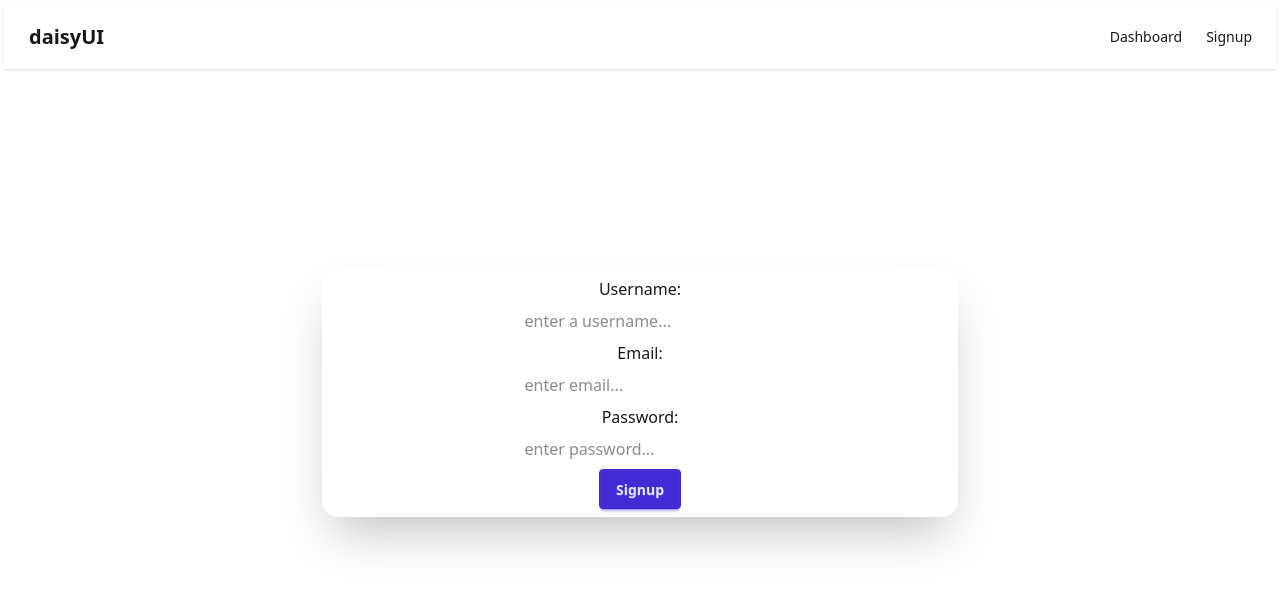
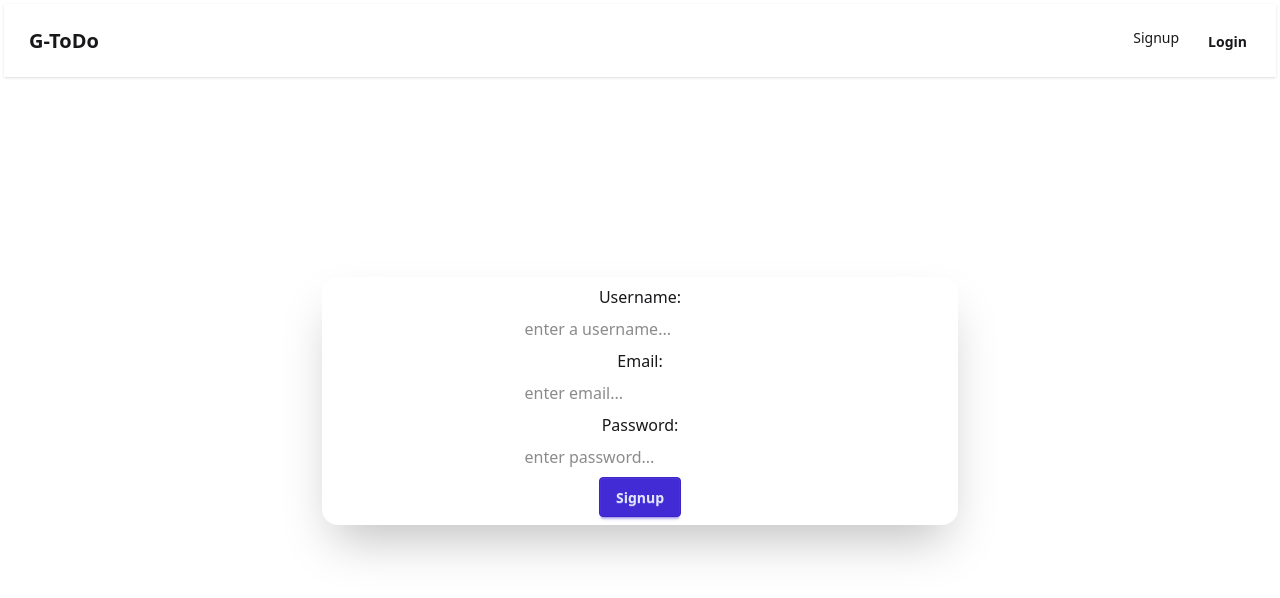
Before and after one commit to JGuzman87/jorges-todos, a React (Vite) app: page /signup in a window 1280 px wide. Shown: the top 598 px of the page. Built offline with nearby package versions, Linux system fonts and the light colour scheme; no server answers.

Commit message:
added authentication

```diff
--- a/src/App.jsx
+++ b/src/App.jsx
@@ -1,15 +1,48 @@
 import { Route, Routes, Link } from "react-router-dom";
-
+import { useQuery, useMutation, useQueryClient } from "@tanstack/react-query";
 import { supabase } from "./lib/supabaseClient";
+import { useEffect, useState } from "react";
 import Nav from "./components/Nav";
 import Home from "./pages/Home";
 import Dashboard from "./pages/Dashboard";
 import Signup from "./pages/Signup";
 
 function App() {
+  const queryClient = useQueryClient();
+
+const [session, setSession] = useState(null);
+
+const getSession = async () => {
+   const currentSession = await supabase.auth.getSession();
+
+}
+
+useEffect(() => {
+ getSession();
+
+ const {data: authListener} = supabase.auth.onAuthStateChange(
+  (_event, session ) => {
+    setSession(session);
+  }
+ );
+
+ return () => {
+  authListener.subscription.unsubscribe();
+ }
+
+},[])
+
+
+
+  // const { data  }  = useQuery({
+  //   queryKey: ['list'],
+  //   queryFn: fetchSession,
+  // })
+
   return (
     <div className="flex flex-col ">
-      <Nav />
+      {session && <p>HI</p>}
+      <Nav session={session} />
       <Routes>
         <Route path="/" element={<Home />} />
         <Route path="/dashboard" element={<Dashboard />} />
--- a/src/components/LoginForm.jsx
+++ b/src/components/LoginForm.jsx
@@ -1,6 +1,7 @@
 import { motion, AnimatePresence } from "framer-motion";
 import { useQuery, useMutation, useQueryClient } from "@tanstack/react-query";
 import { supabase } from "../lib/supabaseClient";
+import { useNavigate } from 'react-router-dom';
 
 import { useState } from "react";
 
@@ -10,31 +11,35 @@ const LoginForm = () => {
     password: "",
   });
 
+  const navigate = useNavigate();
+
+    const handleChange = (e) => {
+      const { name, value } = e.target;
+
+      setUser((prev) => ({ ...prev, [name]: value }));
+    };
+
+
   const handleSubmit = async (e) => {
     e.preventDefault();
 
-    const { error } = await supabase
-      .from("users")
-      .insert([{ email: user.email, password: user.password }])
-      .select();
+  const { error } = await supabase.auth.signInWithPassword({
+    email: user.email,
+    password: user.password,
+  });
 
     if (error) {
       throw new Error("Error adding user");
     } else {
-        await supabase.auth.signInWithPassWord({
-            email: user.email,
-            password: user.password
-        })
-      console.log(user);
+     navigate('/dashboard')
+
       setUser({ email: "", password: "" });
     }
   };
 
-  const handleChange = (e) => {
-    const { name, value } = e.target;
 
-    setUser((prev) => ({ ...prev, [name]: value }));
-  };
+
+
 
   return (
     <>
@@ -49,6 +54,7 @@ const LoginForm = () => {
           value={user.email}
           placeholder="enter email..."
           onChange={handleChange}
+          required
         />
         <label htmlFor="password">Password: </label>
         <input
@@ -57,6 +63,7 @@ const LoginForm = () => {
           value={user.password}
           placeholder="enter password..."
           onChange={handleChange}
+          required
         />
         <button type="submit" className="btn btn-success">
           Login
--- a/src/components/Nav.jsx
+++ b/src/components/Nav.jsx
@@ -1,21 +1,59 @@
 import { Link } from 'react-router-dom'
-const Nav = () => {
+import { supabase } from '../lib/supabaseClient';
+import { useNavigate } from 'react-router-dom';
+import { useEffect } from 'react';
+const Nav = ({session}) => {
+
+ const navigate = useNavigate();
+  const signOut = async () => {
+    await supabase.auth.signOut();
+
+    navigate('/')
+  }
+
+  useEffect(() => {
+    if (!session) {
+      return;
+    } else {
+      console.log(session.data)
+    }
+
+  }, [])
+
   return (
     <>
       <div className="navbar bg-base-100 shadow-sm">
         <div className="flex-1">
           <Link className="btn btn-ghost text-xl" to="/">
-            daisyUI
+            G-ToDo
           </Link>
         </div>
         <div className="flex-none">
           <ul className="menu menu-horizontal px-1">
             <li>
-              <Link to="/dashboard">Dashboard</Link>
+             { session && <Link to="/dashboard">Dashboard</Link>}
             </li>
-
             <li>
-              <Link to="/signup">Signup</Link>
+              {!session && <Link to="/signup">Signup</Link>}
+            </li>{" "}
+            <li>
+              {session ? (
+                <button
+                  type="button"
+                  className="btn btn-ghost"
+                  onClick={signOut}
+                >
+                  Logout
+                </button>
+              ) : (
+                <button
+                  type="button"
+                  className="btn btn-ghost"
+                  onClick={() => navigate('/')}
+                >
+                  Login
+                </button>
+              )}
             </li>
           </ul>
         </div>
--- a/src/components/SignupForm.jsx
+++ b/src/components/SignupForm.jsx
@@ -1,35 +1,47 @@
-import  { useState } from 'react';
-import { motion } from 'framer-motion';
-import { supabase} from '../lib/supabaseClient';
+import { useState } from "react";
+import { motion } from "framer-motion";
+
 
 const SignupForm = () => {
-
   const [signup, setSignup] = useState({
-        username: '',
-        email: '',
-        password: ''
+    username: "",
+    email: "",
+    password: "",
   });
 
   const handleChange = (e) => {
-        const {name, value} = e.target;
+    const { name, value } = e.target;
 
-        setSignup(prev => ({...prev, [name]: value}))
+    setSignup((prev) => ({ ...prev, [name]: value }));
   };
 
   const handleSubmit = async (e) => {
     e.preventDefault();
-       console.log(signup)
+
+    const { error } = await supabase.auth.signUp({
+     name: signup.username,
+      email: signup.email,
+      password: signup.password,
+    });
+
+    if (error) {
+      throw new Error(error.message);
+    } else {
+      console.log(signup);
 
       setSignup({
         username: "",
         email: "",
         password: "",
       });
-
     }
+  };
   return (
     <>
-    <form className='flex flex-col md:w-1/2 items-center m-auto mt-50 rounded-2xl shadow-2xl p-2 gap-2' onSubmit={handleSubmit}>
+      <form
+        className="flex flex-col md:w-1/2 items-center m-auto mt-50 rounded-2xl shadow-2xl p-2 gap-2"
+        onSubmit={handleSubmit}
+      >
         <label htmlFor="username">Username: </label>
         <input
           type="text"
@@ -37,6 +49,7 @@ const SignupForm = () => {
           value={signup.username}
           placeholder="enter a username..."
           onChange={handleChange}
+          required
         />
         <label htmlFor="email">Email: </label>
         <input
@@ -45,6 +58,7 @@ const SignupForm = () => {
           value={signup.email}
           placeholder="enter email..."
           onChange={handleChange}
+          required
         />
         <label htmlFor="password">Password: </label>
         <input
@@ -53,11 +67,19 @@ const SignupForm = () => {
           value={signup.password}
           placeholder="enter password..."
           onChange={handleChange}
+          required
         />
-        <button type='submit' className='btn btn-primary '>Signup</button>
+        <motion.button
+          type="submit"
+          className="btn btn-primary "
+          whileHover={{ scale: 1.1 }}
+          whileTap={{ scale: 0.9 }}
+        >
+          Signup
+        </motion.button>
       </form>
     </>
-  )
-}
+  );
+};
 
-export default SignupForm
+export default SignupForm;
--- a/src/pages/Dashboard.jsx
+++ b/src/pages/Dashboard.jsx
@@ -2,6 +2,7 @@ import { motion, AnimatePresence } from "framer-motion";
 import { useQuery, useMutation, useQueryClient } from "@tanstack/react-query";
 import { supabase } from "../lib/supabaseClient"
 import Todo from "../components/Todo";
+
 
 const Dashboard = () => {
   //useQueryClient() is necessary for list to re-fetch
@@ -49,6 +50,8 @@ const Dashboard = () => {
       queryClient.invalidateQueries(["list"]);
     },
   });
+
+
   return (
     <>
       <div className="flex flex-col items-center gap-4">
```
Lines whose indentation alone changed are shown as unchanged.
